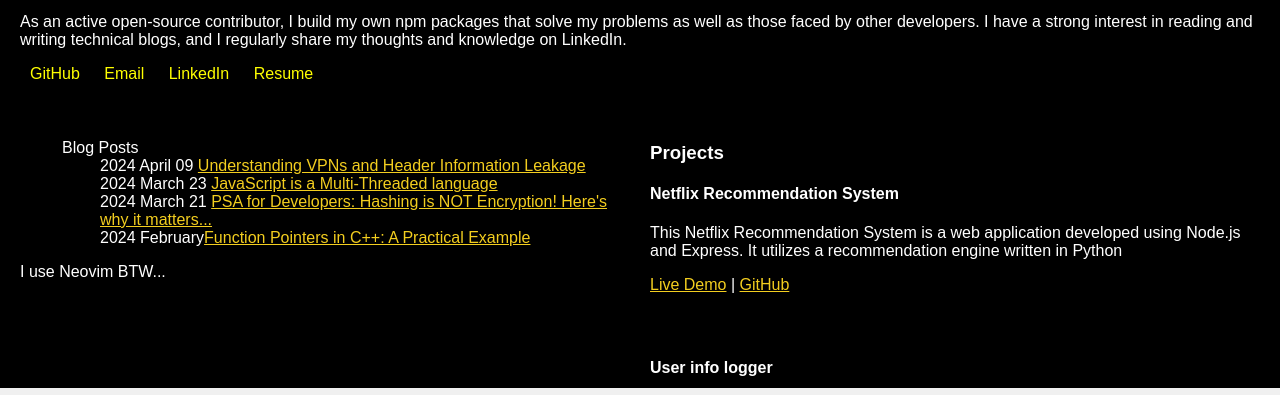
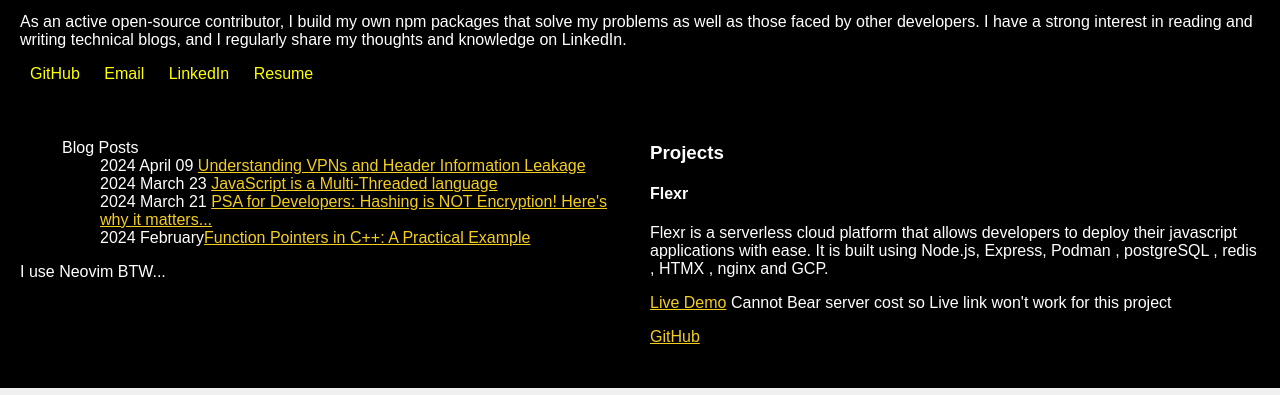
Before and after one commit to IntegerAlex/realtalkportfolio, a website: page public/index.html in a window 1280 px wide. Shown: the part 342-737 px from the top of the page. Drawn offline with Linux system fonts and the light colour scheme.

Commit message:
added new project

```diff
--- a/public/index.html
+++ b/public/index.html
@@ -36,6 +36,17 @@
     </div>
     <div id="projects">
         <h3>Projects</h3>
+	<div class="project">
+		<h4>Flexr</h4>
+		<p>
+			Flexr is a serverless cloud platform that allows developers to deploy their javascript applications with ease. It is built using Node.js, Express, Podman , postgreSQL , redis , HTMX , nginx and GCP.
+		</p>
+		<p>
+		<a href="#">Live Demo</a> Cannot Bear server cost so Live link won't work for this project</p><p>
+			<a href="https://github.com/IntegerAlex/flexr" target="_blank">GitHub</a>
+		</p>
+
+	</div>
         <div class="project">
             <h4>Netflix Recommendation System</h4>
             <p>
```
